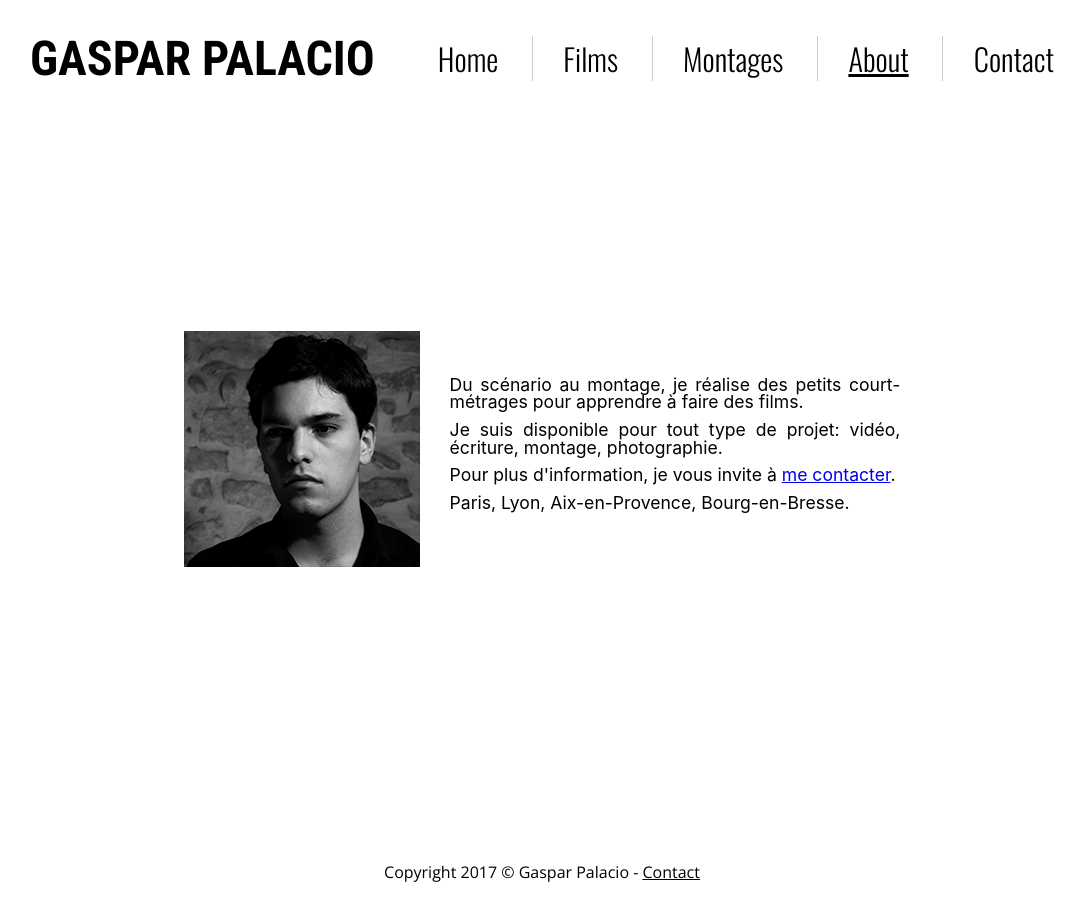
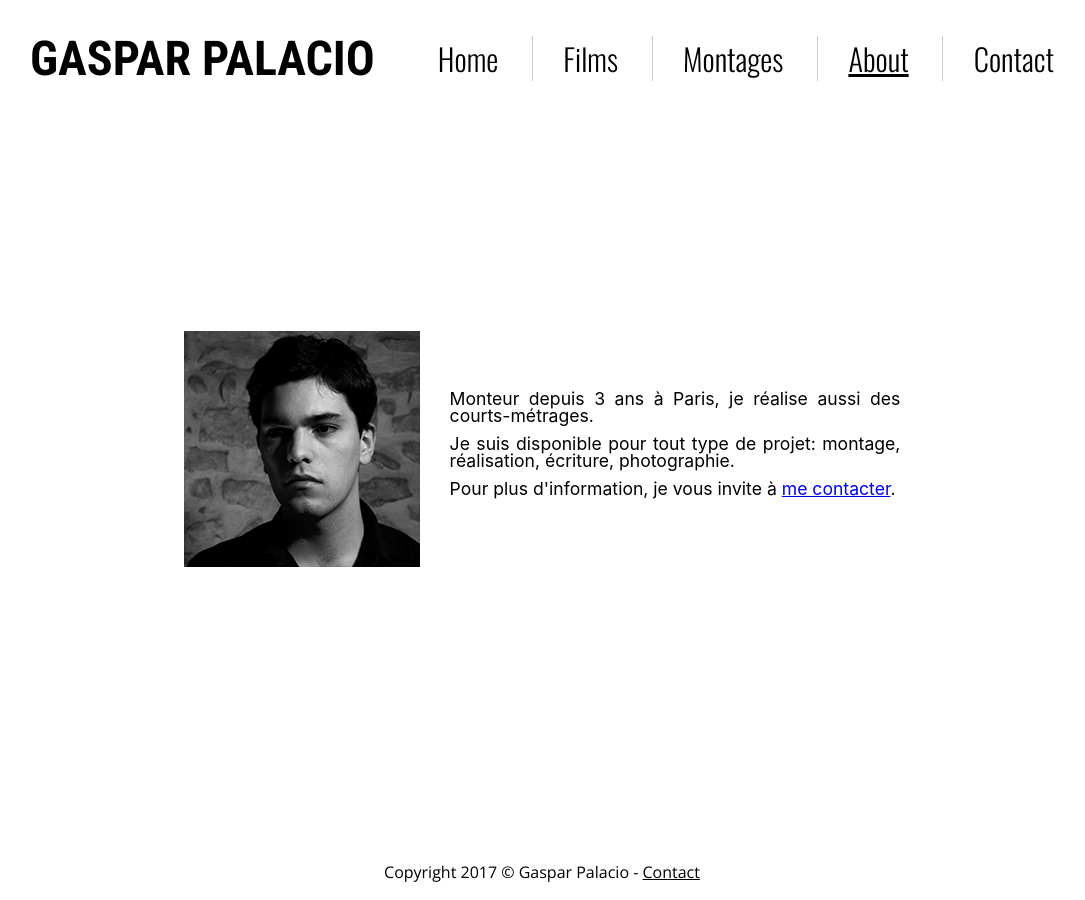
Before and after one commit to Rapsag8/Rapsag8.github.io, a Jekyll site: the page built from pages/about.html, in a window 1280 px wide. Shown: the whole page, without its empty margins (98-1183 px from the left). Built offline with Jekyll 4.4.1, drawn with Linux system fonts in a browser that asks for light colours; nearby versions of some CDN libraries.

Commit message:
Update about.html

```diff
--- a/pages/about.html
+++ b/pages/about.html
@@ -8,9 +8,8 @@ container: flex
     <img src="/static/img/portrait.jpg" alt="">
   </div>
   <div>
-    <p>Du scénario au montage, je réalise des petits court-métrages pour apprendre à faire des films.</p>
-    <p>Je suis disponible pour tout type de projet: vidéo, écriture, montage, photographie.</p>
+    <p>Monteur depuis 3 ans à Paris, je réalise aussi des courts-métrages.</p>
+    <p>Je suis disponible pour tout type de projet: montage, réalisation, écriture, photographie.</p>
     <p>Pour plus d'information, je vous invite à <a href="/contact">me contacter</a>.</p>
-    <p>Paris, Lyon, Aix-en-Provence, Bourg-en-Bresse.</p>
     </div>
 </main>
```
